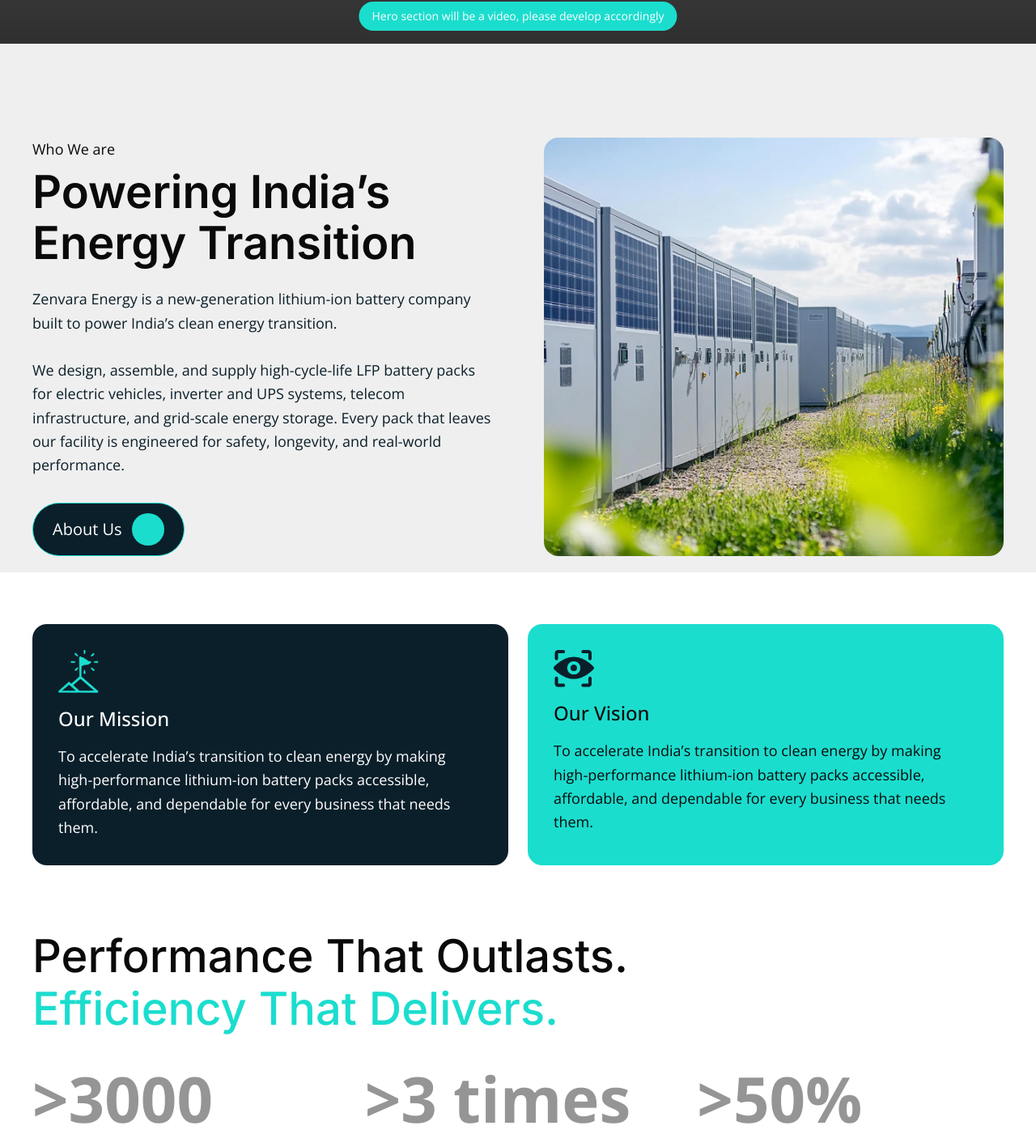
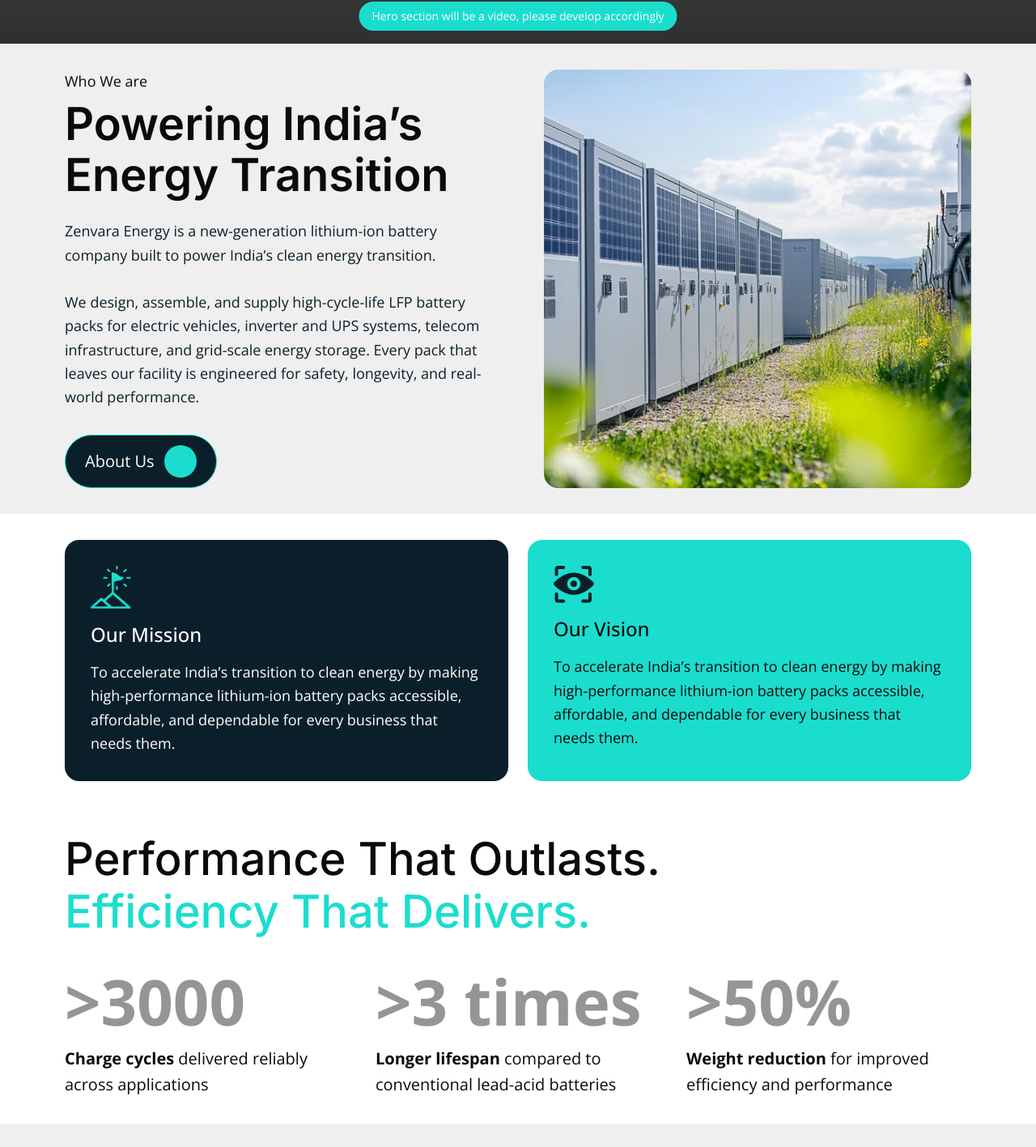
Before and after one commit to shantanusoam/Zenvara, a Next.js app in the folder apps/web/: page / in a window 1280 px wide. Shown: the part 746-2163 px from the top of the page at 81% size. Built offline with nearby package versions, Linux system fonts and the light colour scheme; grey boxes are pictures that could not be loaded.

Commit message:
feat: implement homepage sections, lower marketing blocks, and reusable section layout component

```diff
--- a/apps/web/components/home/zenvara-body-sections.tsx
+++ b/apps/web/components/home/zenvara-body-sections.tsx
@@ -12,6 +12,7 @@
 } from "@/lib/home-content"
 import { EASE_PREMIUM, revealHidden, revealVisible, staggerContainer } from "@/lib/motion-presets"
 import { Reveal } from "./reveal"
+import { SectionLayout } from "@/components/layout/section-layout"
 
 
 const aboutImage = "/assets/about_us.png";
@@ -41,8 +42,8 @@
 
   return (
     <>
-      <section id="about" className="bg-[#efefef] py-16 md:py-24">
-        <div className="mx-auto grid max-w-[1440px] gap-12 p-5 md:grid-cols-2 md:gap-16 md:px-10">
+      <SectionLayout id="about" bgClass="bg-[#efefef]" containerClass="flex flex-col gap-16 md:gap-24">
+        <div className="grid gap-12 md:grid-cols-2 md:gap-16">
           <Reveal>
             <p className="text-lg text-[#0a0a0a]">{WHO_WE_ARE.eyebrow}</p>
             <h2 className="mt-2 text-balance text-4xl font-semibold text-[#0a0a0a] md:text-[56px] md:leading-[1.12]">
@@ -69,8 +70,9 @@
             />
           </Reveal>
         </div>
+</SectionLayout>
+<SectionLayout>
 
-        <div className="mx-auto bg-white py-16 max-w-[1440px] px-5 md:px-10">
         <div className="grid gap-6 md:grid-cols-2">
           <Reveal className="rounded-2xl bg-[#0b1f2a] p-8 text-white">
             <Image
@@ -93,17 +95,11 @@
             <p className="mt-4 text-lg leading-relaxed">{MISSION_VISION.vision.body}</p>
           </Reveal>
         </div>
-          {/* <Reveal className="rounded-2xl bg-gradient-to-b from-[#0b1f2a] to-[#266a90] p-6 text-center text-white">
-            {STAT_STRIP.sidebar.map((s) => (
-              <div key={s.label} className="py-4">
-                <p className="text-5xl font-bold">{s.big}</p>
-                <p className="mt-2 text-lg">{s.label}</p>
-              </div>
-            ))}
-          </Reveal> */}
-        </div>
 
-        <div className="mx-auto bg-white py-4 max-w-[1440px] px-5 md:px-10">
+</SectionLayout>
+<SectionLayout>
+
+        <div>
           <Reveal>
             <h2 className="max-w-4xl text-balance text-4xl font-medium text-[#0a0a0a] md:text-[56px] md:leading-[1.15]">
               {STAT_STRIP.headline}
@@ -148,10 +144,9 @@
             </motion.div>
           )}
         </div>
-      </section>
+</SectionLayout>
+<SectionLayout id="why-zenvara" bgClass="bg-[#efefef]" >
 
-      <section className="bg-[#efefef] py-16 md:py-24">
-        <div className="mx-auto max-w-[1440px] px-5 md:px-10">
         <div className="flex flex-col gap-4 lg:flex-row lg:items-end lg:justify-between">
           <Reveal>
             <p className="text-lg font-medium text-[#0a0a0a]">{WHY_ZENVARA.eyebrow}</p>
@@ -176,11 +171,10 @@
             </Reveal>
           ))}
         </div>
-        </div>
-      </section>
+      </SectionLayout>
 
-      <section id="products" className="bg-[#efefef] pb-20 pt-4">
-        <div className="mx-auto max-w-[1440px] px-5 md:px-10">
+      <section id="products" className=" pb-20 pt-4">
+        <div className="mx-auto max-w-[1440px] px-5 md:px-10 lg:px-20">
           <div className="flex flex-col gap-4 lg:flex-row lg:items-end lg:justify-between">
             <Reveal>
               <p className="text-lg font-medium text-[#0b1f2a]">{PRODUCTS.eyebrow}</p>
@@ -192,7 +186,7 @@
             </Reveal>
           </div>
         </div>
-        <div className="mt-10 flex gap-5 overflow-x-auto pb-4 pl-5 pr-5 pt-2 [scrollbar-width:thin] md:pl-10">
+        <div className="mt-10 flex gap-5 overflow-x-auto pb-4 pl-5 pr-5 pt-2 [scrollbar-width:thin] md:pl-10 lg:pl-20 lg:pr-20">
           {PRODUCTS.cards.map((c, idx) => (
             <Reveal key={c.title} className="min-w-[min(100%,346px)] shrink-0">
               <motion.article
--- a/apps/web/components/home/zenvara-lower-sections.tsx
+++ b/apps/web/components/home/zenvara-lower-sections.tsx
@@ -6,6 +6,7 @@
 import { SiteFooter } from "@/components/layout/site-footer"
 import { MarketingCtaStrip, MarketingImpact, MarketingTestimonial } from "./marketing-blocks"
 import { Reveal } from "./reveal"
+import { SectionLayout } from "@/components/layout/section-layout"
 
 const sustainabilityBg =
   "https://images.unsplash.com/photo-1473341304170-971dccb5ac1e?w=1600&q=80"
@@ -46,8 +47,7 @@
 
       <MarketingCtaStrip />
 
-      <section id="blog" className="bg-white py-16 md:py-24">
-        <div className="mx-auto max-w-[1440px] px-5 text-center md:px-10">
+      <SectionLayout id="blog" bgClass="bg-white" containerClass="text-center">
         <Reveal>
           <p className="text-lg font-medium text-[var(--zen-accent)]">{BLOG.eyebrow}</p>
           <h2 className="mt-4 text-balance text-4xl font-semibold text-[#0a0a0a] md:text-[56px] md:leading-tight">
@@ -70,8 +70,7 @@
             </Reveal>
           ))}
         </div>
-        </div>
-      </section>
+      </SectionLayout>
 
       <SiteFooter />
     </>
--- /dev/null
+++ b/apps/web/components/layout/section-layout.tsx
@@ -0,0 +1,25 @@
+import { ReactNode } from "react"
+
+interface SectionLayoutProps {
+  children: ReactNode
+  id?: string
+  bgClass?: string
+  className?: string
+  containerClass?: string
+}
+
+export function SectionLayout({
+  children,
+  id,
+  bgClass = "bg-white",
+  className = "",
+  containerClass = "",
+}: SectionLayoutProps) {
+  return (
+    <section id={id} className={`py-4 md:py-8 ${bgClass} ${className}`}>
+      <div className={`mx-auto max-w-[1440px] px-5 md:px-10 lg:px-20 ${containerClass}`}>
+        {children}
+      </div>
+    </section>
+  )
+}
```
Lines whose indentation alone changed are shown as unchanged.
